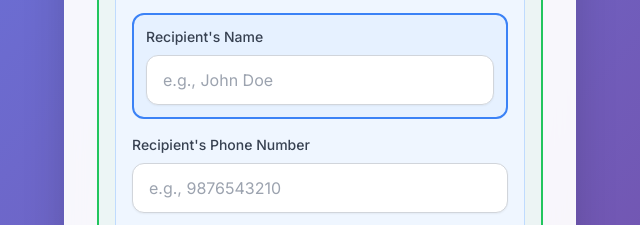
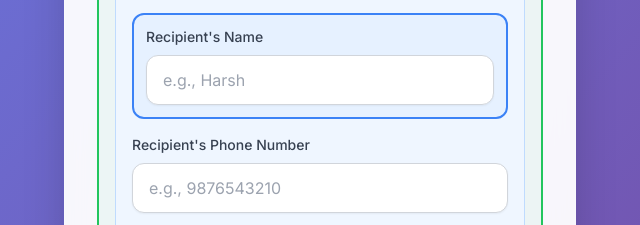
Before and after one commit to UpadhyayAnurag/RepaymentTrackerApp, a plain HTML site: page index.html in a window 1280 px wide. Shown: the part 398-623 px from the top of the page, 320-960 px from the left. Drawn offline with nearby package versions, Linux system fonts and the light colour scheme.

Commit message:
Updated placeholder for recipient name

```diff
--- a/index.html
+++ b/index.html
@@ -153,7 +153,7 @@
                         <!-- 🔵 NEW: Recipient Name Field -->
                         <div class="new-field rounded-xl p-3">
                             <label for="recipientName" class="block text-sm font-medium text-gray-700 mb-2">Recipient's Name</label>
-                            <input type="text" id="recipientName" placeholder="e.g., John Doe" class="w-full px-4 py-3 mobile-input bg-white border border-gray-300 rounded-xl shadow-sm placeholder-gray-400 custom-input transition-all duration-200">
+                            <input type="text" id="recipientName" placeholder="e.g., Harsh" class="w-full px-4 py-3 mobile-input bg-white border border-gray-300 rounded-xl shadow-sm placeholder-gray-400 custom-input transition-all duration-200">
                         </div>
 
                         <div>
```
